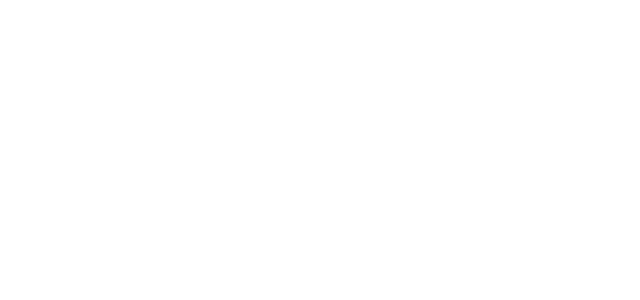
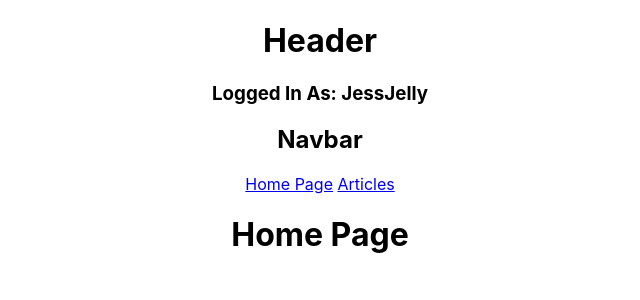
Before and after one commit to nghiemjohn84/fend-ncnews, a React (Create React App) app: page / in a window 1280 px wide. Shown: the top 300 px of the page, without its empty margins (320-960 px from the left). Built offline with nearby package versions, Linux system fonts and the light colour scheme.

Commit message:
added basic functionality

```diff
--- a/package.json
+++ b/package.json
@@ -3,6 +3,8 @@
   "version": "0.1.0",
   "private": true,
   "dependencies": {
+    "@reach/router": "^1.2.1",
+    "axios": "^0.19.0",
     "react": "^16.8.6",
     "react-dom": "^16.8.6",
     "react-scripts": "3.0.1"
--- a/src/App.js
+++ b/src/App.js
@@ -1,11 +1,34 @@
 import React from 'react';
+import {Router} from '@reach/router'
 import './App.css';
+import Header from './components/Header'
+import Navbar from './components/Navbar'
+import Articles from './components/Articles'
+import Home from './components/Home'
 
-function App() {
-  return (
+class App extends React.Component {
+  state = {
+    loggedInAs: 'JessJelly'
+  }
+
+
+  render() {
+    const {loggedInAs} = this.state
+    return (
     <div className="App">
+      <Header loggedInAs={loggedInAs}/>
+      <Navbar />
+      <Router>
+        <Home path='/' />
+        <Articles path='/articles' />
+      </Router>
+
     </div>
   );
+
+
+}
+
 }
 
 export default App;
--- /dev/null
+++ b/src/api.js
@@ -0,0 +1,11 @@
+import axios from 'axios'
+
+const BASE_URL = 'https://nc-news-jn.herokuapp.com/api'
+
+export const getArticles = () => {
+    return axios
+        .get(`${BASE_URL}/articles`)
+        .then(data => {
+            return data.data.articles
+        })
+}
--- /dev/null
+++ b/src/components/Articles.js
@@ -0,0 +1,43 @@
+import React from 'react';
+import {getArticles} from '../api'
+import '../styles/articles.css'
+
+
+class Articles extends React.Component {
+    state = {
+        articles: []
+    }
+
+    componentDidMount() {
+        getArticles()
+        .then(article => {
+            this.setState({
+                articles: article
+            })
+        })
+    }
+
+
+    render() {
+        const {articles} = this.state
+        console.log(articles)
+        return(
+            <div className='articles'>
+                <ul>
+                    {articles.map(article => {
+                        return(
+                            <li className='articleBox' key={article.article_id}>
+                                <h3>{article.title}</h3>
+                                <h5>{article.body}</h5>
+                                <h5>Topic: {article.title}</h5>
+                                <h4>Submitted by: {article.author}</h4>
+                            </li>
+                        )
+                    })}
+                </ul>
+            </div>
+        )
+    }
+}
+
+export default Articles
--- /dev/null
+++ b/src/components/Header.js
@@ -0,0 +1,15 @@
+import React from 'react';
+import { tsPropertySignature } from '@babel/types';
+
+const Header = (props) => {
+    return (
+        <div>
+        <h1>Header</h1>
+        <h3>Logged In As: {props.loggedInAs}</h3>
+
+        </div>
+
+    )
+}
+
+export default Header
--- /dev/null
+++ b/src/components/Home.js
@@ -0,0 +1,11 @@
+import React from 'react';
+
+const Home = () => {
+    return(
+        <div>
+            <h1>Home Page</h1>
+        </div>
+    )
+}
+
+export default Home
--- /dev/null
+++ b/src/components/Navbar.js
@@ -0,0 +1,14 @@
+import React from 'react';
+import {Link} from '@reach/router'
+
+const Navbar = () => {
+    return (
+        <nav>
+            <h1>Navbar</h1>
+            <Link to='/'>Home Page</Link>{' '}
+            <Link to='/articles'>Articles</Link>
+        </nav>
+    )
+}
+
+export default Navbar
--- /dev/null
+++ b/src/styles/articles.css
@@ -0,0 +1,17 @@
+:root {
+    --primary: #ddd;
+    --dark: #333;
+    --light: #fff;
+    --shadow: 0 1px 5px rgba(104, 104, 104, 0.8);
+  }
+
+.articles ul{
+    list-style: none;
+}
+
+.articles li{
+    background: var(--primary);
+    text-align: center;
+    padding: 1.5rem 2rem;
+    box-shadow: var(--shadow);
+}
```
Also changed, not shown: src/components/Article.js (added), src/styles/Header.css (added), 1 other file (tests, documents, lock files or other folders).
